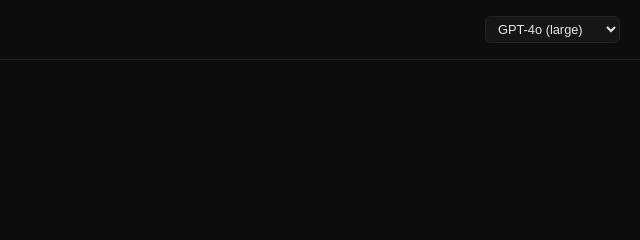
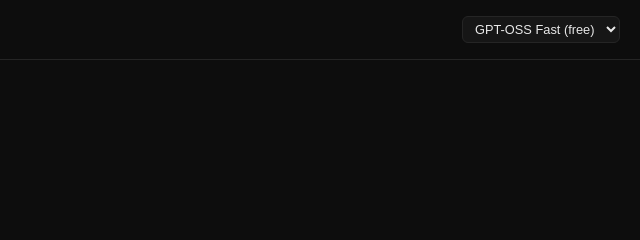
Before and after one commit to SopuluA/pollinations-chat, a plain HTML site: page index.html in a window 1280 px wide. Shown: the top 240 px of the page, 640-1280 px from the left. Drawn offline with Linux system fonts and the light colour scheme.

Commit message:
Fix: use referrer auth + openai-fast only (CORS fix)

```diff
--- a/index.html
+++ b/index.html
@@ -38,13 +38,7 @@
     <div class="dot"></div>
     <h1>Jarvis Chat</h1>
     <select class="model-select" id="model">
-      <option value="openai-large">GPT-4o (large)</option>
-      <option value="openai">GPT-4o mini</option>
-      <option value="deepseek">DeepSeek R1</option>
-      <option value="qwen-large">Qwen 2.5 396B</option>
-      <option value="kimi">Kimi K2 Thinking</option>
-      <option value="glm">GLM-4</option>
-      <option value="mistral">Mistral</option>
+      <option value="openai-fast">GPT-OSS Fast (free)</option>
     </select>
   </header>
   <div id="chat">
```
